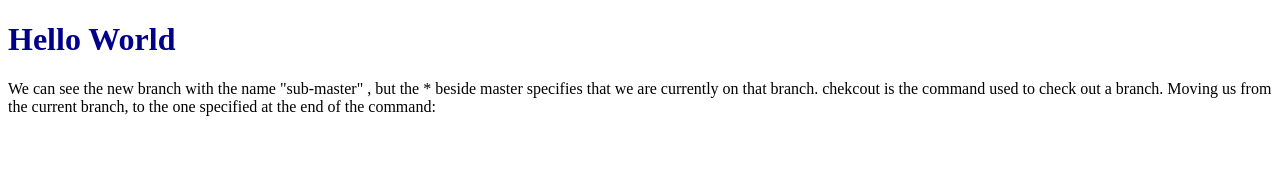
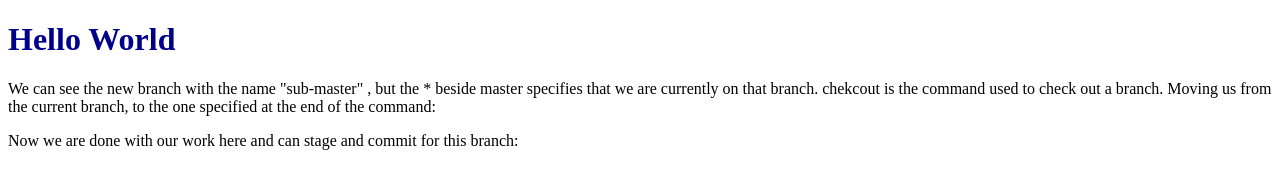
Before and after one commit to esj-creation/sunday-july, a plain HTML site: page index.html in a window 1280 px wide. Drawn offline with Linux system fonts and the light colour scheme.

Commit message:
added new linee

```diff
--- a/index.html
+++ b/index.html
@@ -11,6 +11,7 @@
     <p>We can see the new branch with the name "sub-master" , but the * beside master specifies that we are currently on that branch. chekcout is the command used to check out a branch. Moving us from the current branch, to the one specified at the end of
         the command:
     </p>
+    <p>Now we are done with our work here and can stage and commit for this branch:</p>
 
 
 </body>
```
